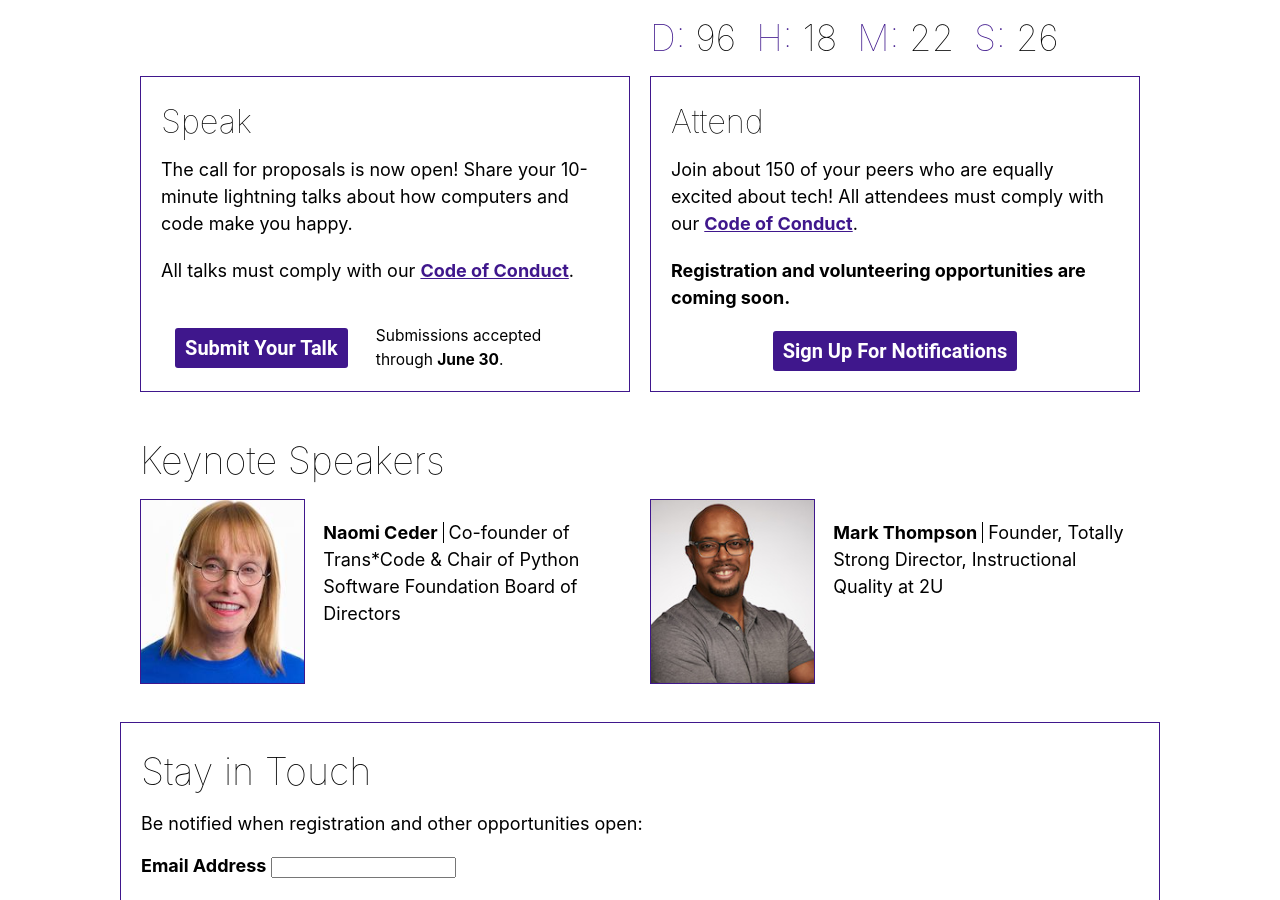
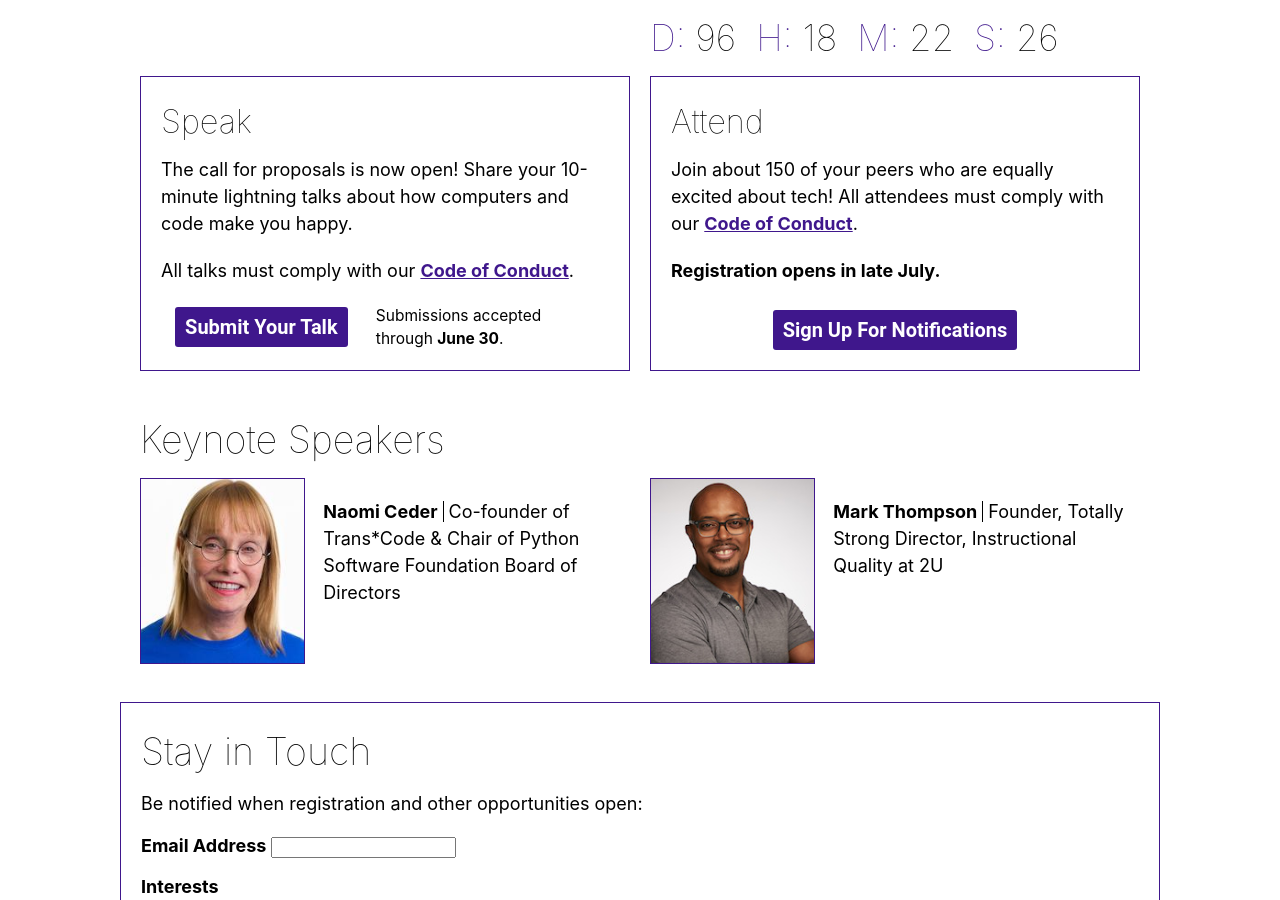
Before and after one commit to promptconf/promptconf.github.io, a Jekyll site: the page built from index.html, in a window 1280 px wide and 900 px high, scrolled down 443 px. Built offline with Jekyll 4.4.1, drawn with Linux system fonts in a browser that asks for light colours; nearby versions of some CDN libraries; some web fonts are replaced; comment, search, counter and statistics services are not loaded.

Commit message:
revert Attend CTA

```diff
--- a/_includes/home/conference_info.html
+++ b/_includes/home/conference_info.html
@@ -41,7 +41,7 @@
         <div class='conference-info__cta__content'>
             <h2 class='conference-info__cta__heading'>Attend</h2>
             <p>Join about 150 of your peers who are equally excited about tech! All attendees must comply with our <a href={{ site.baseurl }}{{ '/conduct/' }}>Code of Conduct</a>.</p>
-            <p><strong>Registration and volunteering opportunities are coming soon.</strong></p>
+            <p><strong>Registration opens in late July.</strong></p>
         </div>
         <div class='conference-info__cta__button-wrap'>
             <a class='button gtm-cta' href='#email'>Sign Up For Notifications</a>
```
